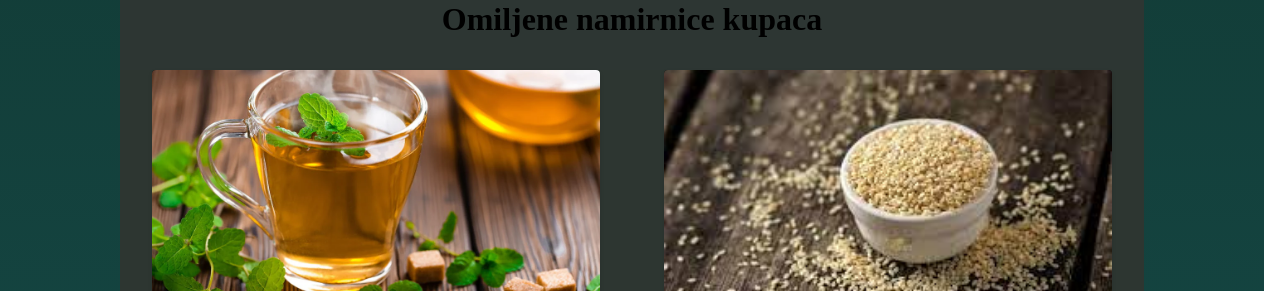
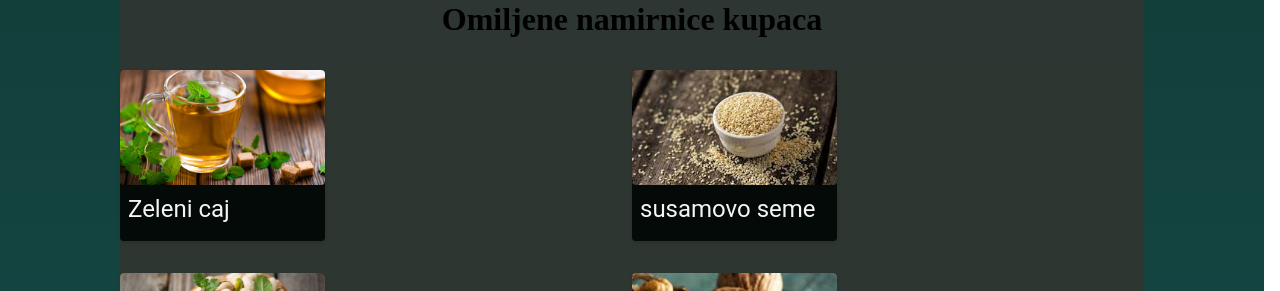
Before and after one commit to rcomplexxx/detelina, a Next.js app: page / in a window 1280 px wide. Shown: the part 506-797 px from the top of the page. Built offline with nearby package versions, Linux system fonts and the light colour scheme.

Commit message:
:first change

```diff
--- a/components/Products/Product/product.module.css
+++ b/components/Products/Product/product.module.css
@@ -4,8 +4,7 @@
     color: #f5f5f5;
     box-sizing: border-box;
     margin-bottom:  var(--size-7);
-    margin-left: var(--size-7);
-    margin-right: var(--size-7);
+    width:40%;
     border-radius:  var(--size-2);
   box-shadow: 0 2px 4px rgba(0, 0, 0, 0.1);
   }
```
